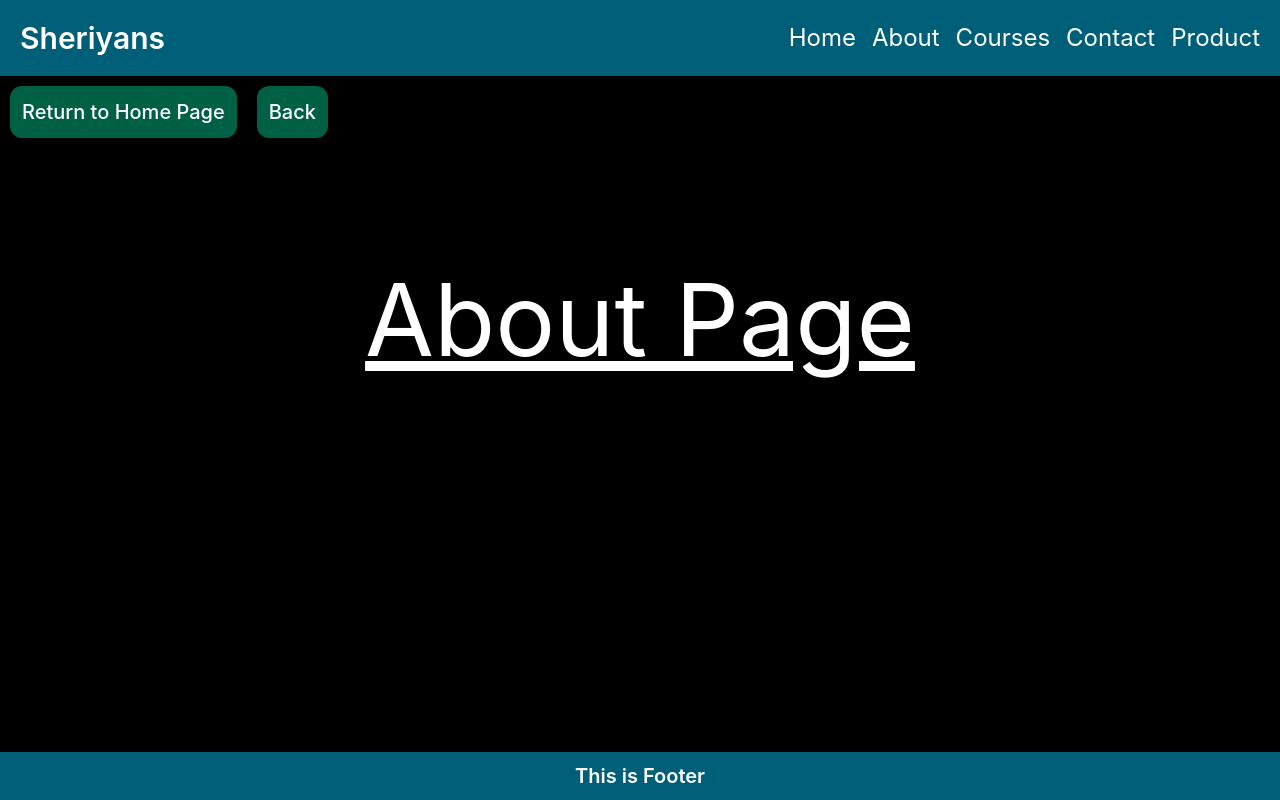
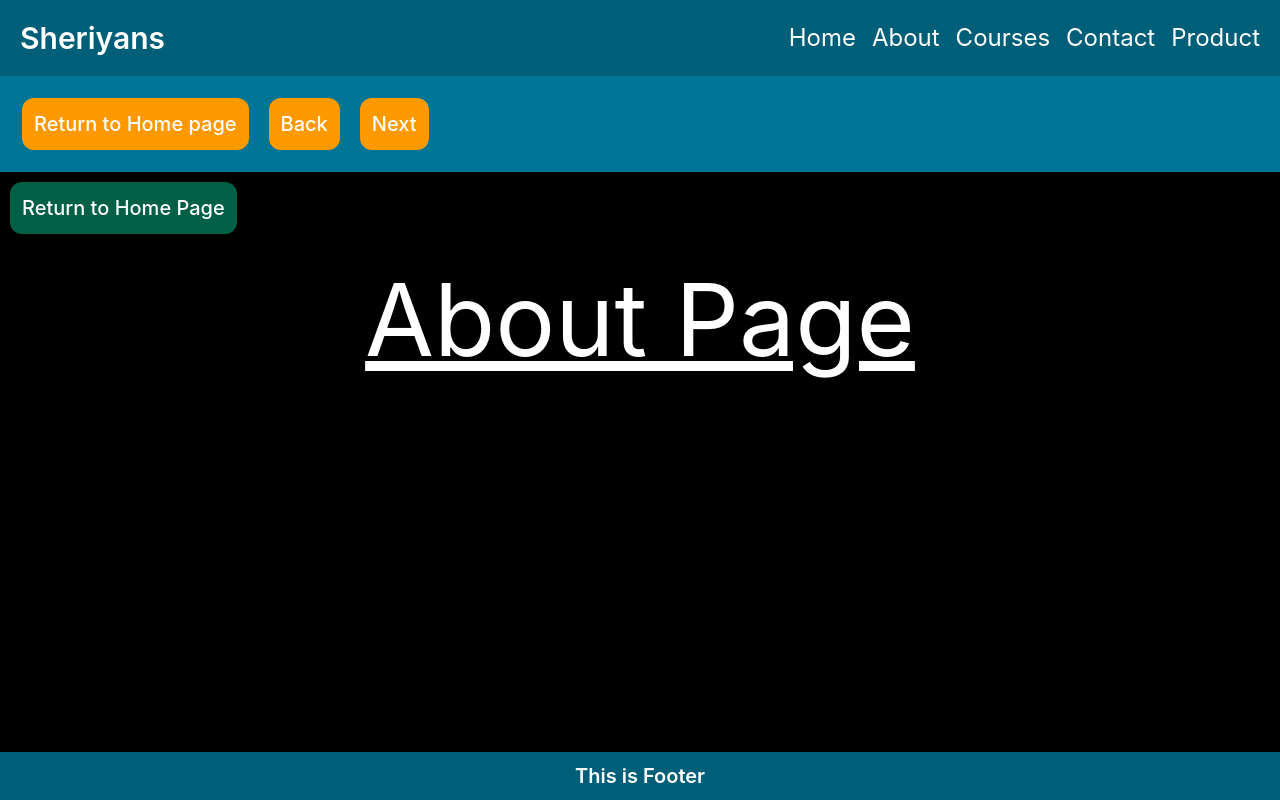
Before and after one commit to simranbali-ace04/learn-react, a React (Vite) app in the folder 19-routing-advance/: page /about in a window 1280 px wide. Built offline with nearby package versions, Linux system fonts and the light colour scheme.

Commit message:
useNavigate full implementation

```diff
--- a/19-routing-advance/src/App.jsx
+++ b/19-routing-advance/src/App.jsx
@@ -1,5 +1,5 @@
 import React from "react";
-import { Routes, Route } from "react-router-dom";
+import { Routes, Route, useNavigate } from "react-router-dom";
 import Navbar from "./components/Navbar";
 import Footer from "./components/Footer";
 import Home from "./pages/Home";
@@ -11,11 +11,15 @@ import Men from "./pages/Men";
 import Women from "./pages/Women";
 import Courses from "./pages/Courses";
 import CourseDetails from "./pages/CourseDetails";
+import Nav2 from "./components/Nav2";
 
 const App = () => {
+
+  let navigate = useNavigate();
   return (
     <div className="bg-black min-h-screen w-full text-white">
       <Navbar />
+      <Nav2 />
       <Routes>
         <Route path="/" element={<Home/> }/>
         <Route path="/about" element={<About/> }/>
--- /dev/null
+++ b/19-routing-advance/src/components/Nav2.jsx
@@ -0,0 +1,39 @@
+import React from "react";
+import { useNavigate } from "react-router-dom";
+
+
+const Nav2 = () => {
+
+    let navigate = useNavigate();
+
+  return (
+    <div className="bg-cyan-700 p-3">
+      <button
+        onClick={() => {
+          navigate("/");
+        }}
+        className="bg-amber-500 p-3 rounded-xl m-2.5 font-medium text-xl active:scale-95"
+      >
+        Return to Home page
+      </button>
+      <button
+        onClick={() => {
+          navigate(-1);
+        }}
+        className="bg-amber-500 p-3 rounded-xl m-2.5 font-medium text-xl active:scale-95"
+      >
+        Back
+      </button>
+      <button
+        onClick={() => {
+          navigate(+1);
+        }}
+        className="bg-amber-500 p-3 rounded-xl m-2.5 font-medium text-xl active:scale-95"
+      >
+       Next
+      </button>
+    </div>
+  );
+};
+
+export default Nav2;
--- a/19-routing-advance/src/pages/About.jsx
+++ b/19-routing-advance/src/pages/About.jsx
@@ -2,26 +2,21 @@ import React from "react";
 import { useNavigate } from "react-router-dom";
 
 const About = () => {
-
-  {/* Navigate is used to redirect to some other path */}
-  let navigate= useNavigate();
+  {
+    /* Navigate is used to redirect to some other path */
+  }
+  let navigate = useNavigate();
 
   return (
     <div>
       <h1>About Page</h1>
       <button
-      onClick={()=>{
-        navigate("/")
-      }}
-      className="bg-emerald-800 p-3 rounded-xl m-2.5 font-medium text-xl active:scale-95">
+        onClick={() => {
+          navigate("/");
+        }}
+        className="bg-emerald-800 p-3 rounded-xl m-2.5 font-medium text-xl active:scale-95"
+      >
         Return to Home Page
-      </button>
-      <button
-      onClick={()=>{
-        navigate(-1)
-      }}
-      className="bg-emerald-800 p-3 rounded-xl m-2.5 font-medium text-xl active:scale-95">
-        Back
       </button>
     </div>
   );
```
